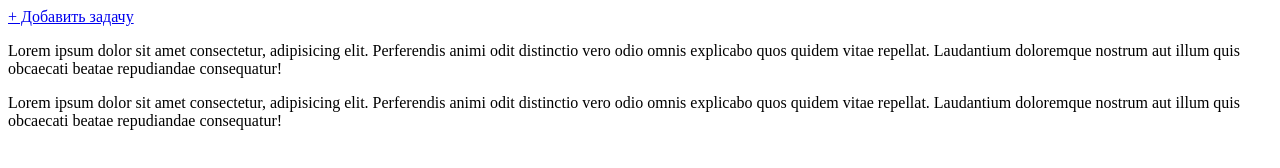
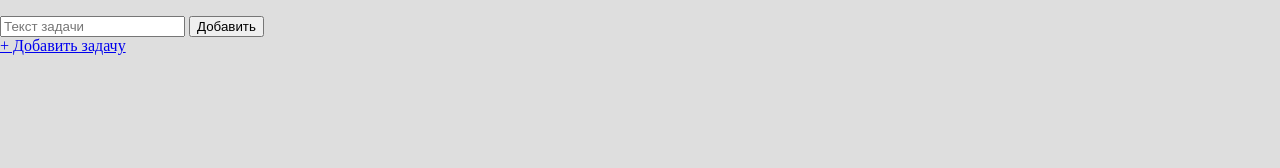
Before and after one commit to goodolldmitch/todo, a plain HTML site: page index.html in a window 1280 px wide. Both pictures are taken after a click on the link "+ Добавить задачу". Drawn offline with Linux system fonts and the light colour scheme.

Commit message:
Origin version

```diff
--- /dev/null
+++ b/css/style.css
@@ -0,0 +1,13 @@
+html, body{
+    width: 100%;
+    height: 100%;
+    margin: 0;
+    padding: 0;
+}
+body{
+    background-color: #dedede;
+    color:#de4c4a;
+}
+#form{
+    display: none;
+}
--- a/index.html
+++ b/index.html
@@ -1,14 +1,29 @@
 <!DOCTYPE html>
 <html lang="en">
+
 <head>
     <meta charset="UTF-8">
     <meta name="viewport" content="width=device-width, initial-scale=1.0">
+    <link rel="stylesheet" href="css/style.css">
     <title>To DO List</title>
 </head>
+
 <body>
-    <a href="#" title="Добавить задачу">+ Добавить задачу</a>
-    <p>Lorem ipsum dolor sit amet consectetur, adipisicing elit. Perferendis animi odit distinctio vero odio omnis explicabo quos quidem vitae repellat. Laudantium doloremque nostrum aut illum quis obcaecati beatae repudiandae consequatur!</p>
+    <!-- Сюда вставляем задачи -->
+    <ul id="tdl" class="list"></ul>
 
-    <p>Lorem ipsum dolor sit amet consectetur, adipisicing elit. Perferendis animi odit distinctio vero odio omnis explicabo quos quidem vitae repellat. Laudantium doloremque nostrum aut illum quis obcaecati beatae repudiandae consequatur!</p>
+    <!-- Форма добавления -->
+    <div class="form">
+        <form id="form">
+            <input type="text" name="" id="task" placeholder="Текст задачи">
+            <input id="added" type="submit" value="Добавить">
+        </form>
+    </div>
+
+    <!-- Кнопка вызова формы -->
+    <a href="#" id="show_form" title="Добавить задачу">+ Добавить задачу</a>
+
+    <script src="js/main.js"></script>
 </body>
+
 </html>
--- /dev/null
+++ b/js/main.js
@@ -0,0 +1,25 @@
+// показываем форму по клику
+show_form.onclick = function () {
+    document.getElementById('form').style.display = 'block';
+    return false;
+};
+
+// обработка формы
+form.onsubmit = function(){
+    event.preventDefault(); // блокируем отправку по умолчанию
+
+    var task = document.getElementById('task').value; // берем значение из поля
+
+    var taskLine = document.createElement('li');
+
+    taskLine.innerHTML = task;
+
+    if(task != ""){
+        tdl.append(taskLine);
+        document.getElementById('form').style.display = 'none';
+    }
+    else{
+        alert('Введи задачу');
+    }
+
+};
```
